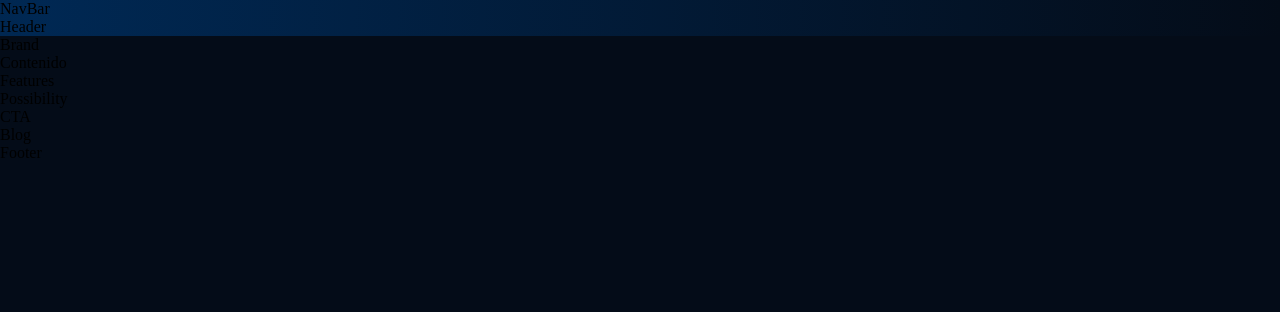
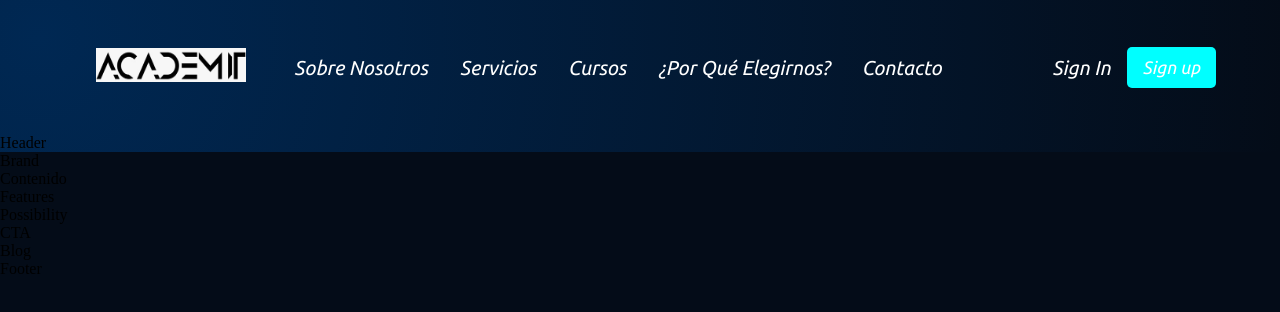
Before and after one commit to AngieCohenDev/WebSite-Academit, a React (Create React App) app: page / in a window 1280 px wide. Shown: the top 312 px of the page. Built offline with nearby package versions, Linux system fonts and the light colour scheme.

Commit message:
Se creo la estuctura del componente navbar y se implementaron los estilos

```diff
--- a/src/components/navbar/NavBar.jsx
+++ b/src/components/navbar/NavBar.jsx
@@ -1,10 +1,73 @@
-import React from 'react';
-import './navbar.css'
+import React, { useState } from "react";
+import { RiMenu3Line, RiCloseLine } from "react-icons/ri";
+import logo from "../../assets/logo.jpg";
+import "./navbar.css";
+
+const Menu = () => (
+  <>
+    <p>
+      <a href="#aboutUs">Sobre Nosotros</a>
+    </p>
+    <p>
+      <a href="#contenido">Servicios</a>
+    </p>
+    <p>
+      <a href="#possibility">Cursos</a>
+    </p>
+    <p>
+      <a href="#feature">¿Por qué elegirnos?</a>
+    </p>
+    <p>
+      <a href="#blog">Contacto</a>
+    </p>
+  </>
+);
 
 const NavBar = () => {
+  const [toggleMenu, setToggleMenu] = useState(false);
+
   return (
-    <div>NavBar</div>
-  )
-}
+    <div className="acad__navbar">
+      <div className="acad__navbar-links">
+        <div className="acad__navbar-links_logo">
+          <img src={logo} alt="logo" />
+        </div>
+        <div className="acad__navbar-links_container">
+          <Menu />
+        </div>
+      </div>
+      <div className="acad__navbar-sign">
+        <p>Sign in</p>
+        <button type="button">Sign up</button>
+      </div>
+      <div className="acad__navbar-menu">
+        {toggleMenu ?
+          <RiCloseLine
+            color="#fff"
+            size={27}
+            onClick={() => setToggleMenu(false)}
+          />
+         :
+          <RiMenu3Line
+            color="#fff"
+            size={27}
+            onClick={() => setToggleMenu(true)}
+          />
+        }
+        {toggleMenu && (
+          <div className="acad__navbar-menu_container scale-up-center">
+            <div className="acad__navbar-menu_container-links">
+              <Menu />
+              <div className="acad__navbar-menu_container-links-sign">
+                <p>Sign in</p>
+                <button type="button">Sign up</button>
+              </div>
+            </div>
+          </div>
+        )}
+      </div>
+    </div>
+  );
+};
 
-export default NavBar
+export default NavBar;
--- a/src/components/navbar/navbar.css
+++ b/src/components/navbar/navbar.css
@@ -0,0 +1,133 @@
+.acad__navbar{
+    display: flex;
+    justify-content: space-between;
+    align-items: center;
+
+    padding: 1rem 4rem;
+}
+
+.acad__navbar-links{
+    flex: 1;
+    display: flex;
+    justify-content: flex-start;
+    align-items: center;
+}
+
+.acad__navbar-links_logo{
+    margin: 2rem;
+}
+
+.acad__navbar-links_logo img{
+    width: 150px;
+    height: 34px;
+}
+
+.acad__navbar-links_container{
+    display: flex;
+    flex-direction: row;
+}
+
+.acad__navbar-sign{
+    display: flex;
+    justify-content: flex-end;
+    align-items: center;
+}
+
+.acad__navbar-links_container p,
+.acad__navbar-sign p,
+.acad__navbar-menu_container p{
+    color: #fff;
+    font-family: var(--font-family);
+    font-weight: 500;
+    font-size: 20px;
+    line-height: 25px;
+    text-transform: capitalize;
+
+    margin: 0 1rem;
+    cursor: pointer;
+}
+
+.acad__navbar-sign button,
+.acad__navbar-menu_container button{
+    padding: 0.5rem 1rem;
+    color: #fff;
+    background: cyan;
+    font-family: var(--font-family);
+    font-weight: 500;
+    font-size: 18px;
+    line-height: 25px;
+    border-radius: 5px;
+    border: none;
+    outline: none;
+    cursor: pointer;
+}
+
+.acad__navbar-menu{
+    margin-left: 1rem;
+
+    display: none;
+    position: relative;
+}
+
+.acad__navbar-menu img{
+    cursor: pointer;
+}
+
+.acad__navbar-menu_container{
+    display: flex;
+    justify-content: flex-end;
+    align-items: flex-end;
+    flex-direction: column;
+
+    text-align: end;
+    background: var(--color-footer);
+    padding: 2rem;
+    position: absolute;
+    top: 40px;
+    right: 0;
+    margin-top: 1rem;
+    min-width: 210px;
+    border-radius: 5px;
+    box-shadow: 0 0 5 rgba(0, 0, 0, 0.2);
+}
+
+.acad__navbar-menu_container p{
+    margin: 1.5rem;
+}
+
+.acad__navbar-menu_container-links-sign{
+    display: none;
+}
+
+@media screen and (max-width:1050px){
+    .acad__navbar-links_container{
+        display: none;
+    }
+
+    .acad__navbar-menu{
+        display: flex;
+    }
+}
+
+@media screen and (max-width:700px){
+    .acad__navbar{
+        padding: 2rem 4rem;
+    }
+}
+@media screen and (max-width:550px){
+    .acad__navbar{
+        padding: 2rem;
+    }
+
+    .acad__navbar-sign{
+        display: none;
+    }
+
+    .acad__navbar-menu_container{
+        top: 20px;
+    }
+
+    .acad__navbar-menu_container-links-sign{
+        display: block;
+    }
+}
```
Also changed, not shown: src/assets/logo.jpg (added).
